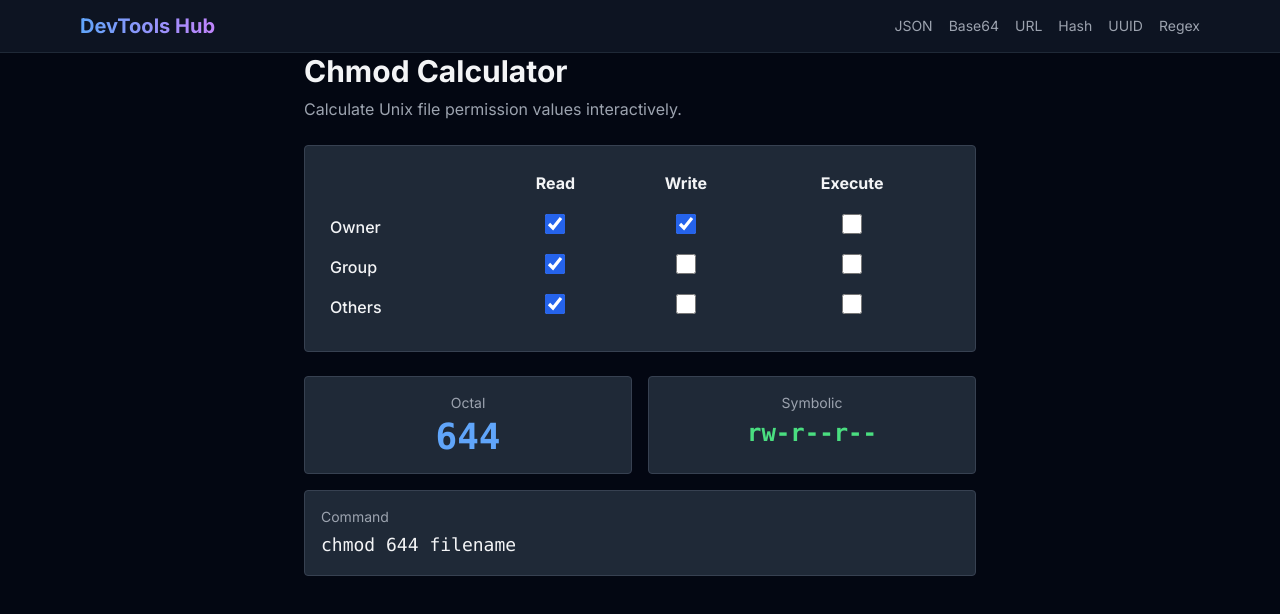
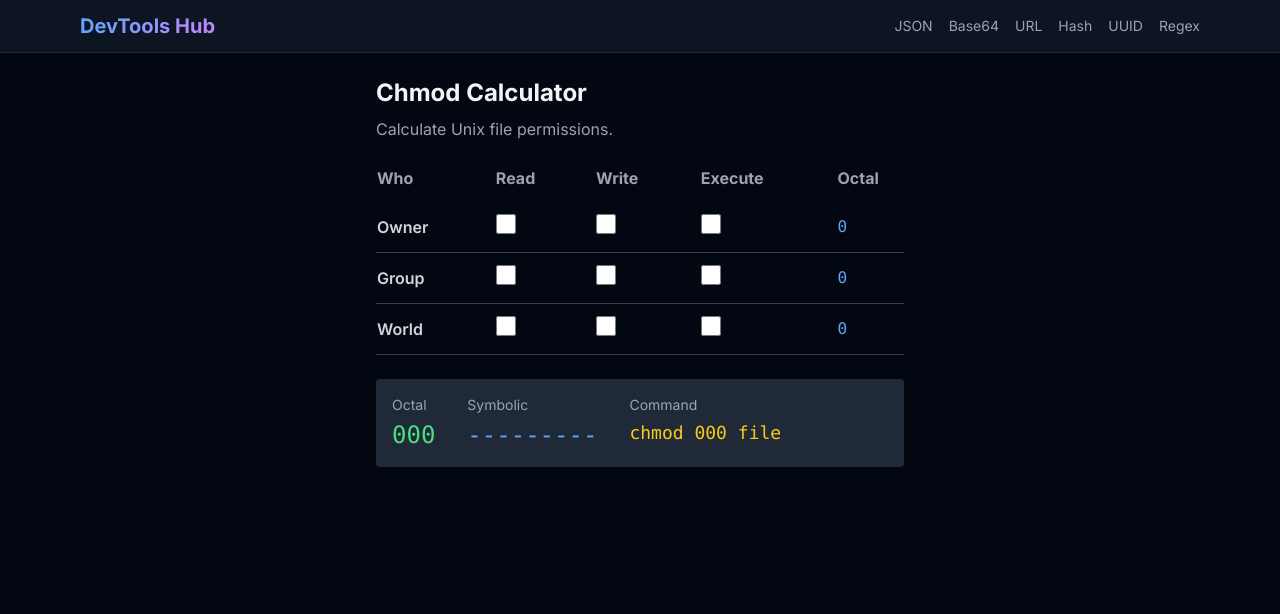
Before and after one commit to OnezSadim/devtools-hub, a Next.js app: page /tools/chmod-calculator in a window 1280 px wide. Shown: the top 614 px of the page. Built offline with nearby package versions, Linux system fonts and the light colour scheme.

Commit message:
Add tools 41-45: html-entities, text-to-slug, unicode-lookup, chmod-calculator, css-gradient-generator

```diff
--- a/src/app/page.tsx
+++ b/src/app/page.tsx
@@ -13,6 +13,12 @@ const tools = [
   { name: "Color Picker", desc: "Pick colors and convert between HEX, RGB, HSL", href: "/tools/color-picker", icon: "CL" },
   { name: "Lorem Ipsum Generator", desc: "Generate placeholder text for designs", href: "/tools/lorem-ipsum", icon: "Lp" },
   { name: "Markdown Preview", desc: "Preview and convert Markdown to HTML", href: "/tools/markdown-preview", icon: "MD" },
+
+  { name: "HTML Entities", href: "/tools/html-entities", description: "Encode and decode HTML entities instantly" },
+  { name: "Text to Slug", href: "/tools/text-to-slug", description: "Convert text to URL-friendly slugs" },
+  { name: "Unicode Lookup", href: "/tools/unicode-lookup", description: "Inspect Unicode code points of any text" },
+  { name: "Chmod Calculator", href: "/tools/chmod-calculator", description: "Calculate Unix file permission numbers visually" },
+  { name: "CSS Gradient Generator", href: "/tools/css-gradient-generator", description: "Build beautiful CSS gradients visually" },
 ];
 
 export default function Home() {
--- a/src/app/tools/chmod-calculator/page.tsx
+++ b/src/app/tools/chmod-calculator/page.tsx
@@ -1,48 +1,38 @@
 "use client";
 import { useState } from "react";
-
-const PERMS = ["Read", "Write", "Execute"];
-const ROLES = ["Owner", "Group", "Others"];
-
 export default function ChmodCalculator() {
-  const [bits, setBits] = useState([true,true,false, true,false,false, true,false,false]);
-
-  const toggle = (i: number) => { const b=[...bits]; b[i]=!b[i]; setBits(b); };
-  const octal = ROLES.map((_,r) => bits.slice(r*3,r*3+3).reduce((s,b,i)=>s+(b?[4,2,1][i]:0),0)).join("");
-  const symbolic = "" + ROLES.map((_,r) => {
-    const p = bits.slice(r*3, r*3+3);
-    return (p[0]?"r":"-") + (p[1]?"w":"-") + (p[2]?"x":"-");
-  }).join("");
-
+  const [perms, setPerms] = useState({or:false,ow:false,ox:false,gr:false,gw:false,gx:false,wr:false,ww:false,wx:false});
+  const toggle = (k: keyof typeof perms) => setPerms(p=>({...p,[k]:!p[k]}));
+  const toOctal = (r:boolean,w:boolean,x:boolean) => (r?4:0)+(w?2:0)+(x?1:0);
+  const octal = `${toOctal(perms.or,perms.ow,perms.ox)}${toOctal(perms.gr,perms.gw,perms.gx)}${toOctal(perms.wr,perms.ww,perms.wx)}`;
+  const symbolic = `${perms.or?"r":"-"}${perms.ow?"w":"-"}${perms.ox?"x":"-"}${perms.gr?"r":"-"}${perms.gw?"w":"-"}${perms.gx?"x":"-"}${perms.wr?"r":"-"}${perms.ww?"w":"-"}${perms.wx?"x":"-"}`;
+  const Row = ({label,r,w,x}:{label:string,r:keyof typeof perms,w:keyof typeof perms,x:keyof typeof perms}) => (
+    <tr className="border-b border-gray-700">
+      <td className="py-3 pr-6 text-gray-300 font-semibold">{label}</td>
+      {([r,w,x] as const).map(k=>(
+        <td key={k} className="py-3 pr-6">
+          <input type="checkbox" checked={perms[k]} onChange={()=>toggle(k)} className="w-5 h-5 cursor-pointer" />
+        </td>
+      ))}
+      <td className="py-3 text-blue-400 font-mono">{toOctal(perms[r],perms[w],perms[x])}</td>
+    </tr>
+  );
   return (
-    <div className="max-w-2xl mx-auto">
-      <h1 className="text-3xl font-bold mb-2">Chmod Calculator</h1>
-      <p className="text-gray-400 mb-6">Calculate Unix file permission values interactively.</p>
-      <div className="bg-gray-800 border border-gray-700 rounded p-6 mb-6">
-        <table className="w-full">
-          <thead><tr><th className="text-left pb-3"></th>{PERMS.map(p=><th key={p} className="pb-3 text-center">{p}</th>)}</tr></thead>
-          <tbody>{ROLES.map((role,r)=>(
-            <tr key={role}><td className="py-2 font-medium">{role}</td>
-              {PERMS.map((_, p)=>(
-                <td key={p} className="text-center"><input type="checkbox" checked={bits[r*3+p]} onChange={()=>toggle(r*3+p)} className="w-5 h-5 accent-blue-600" /></td>
-              ))}
-            </tr>
-          ))}</tbody>
-        </table>
-      </div>
-      <div className="grid grid-cols-2 gap-4">
-        <div className="bg-gray-800 border border-gray-700 rounded p-4 text-center">
-          <div className="text-gray-400 text-sm mb-1">Octal</div>
-          <div className="text-4xl font-mono font-bold text-blue-400">{octal}</div>
-        </div>
-        <div className="bg-gray-800 border border-gray-700 rounded p-4 text-center">
-          <div className="text-gray-400 text-sm mb-1">Symbolic</div>
-          <div className="text-2xl font-mono font-bold text-green-400">{symbolic}</div>
-        </div>
-      </div>
-      <div className="mt-4 bg-gray-800 border border-gray-700 rounded p-4">
-        <div className="text-gray-400 text-sm mb-1">Command</div>
-        <code className="text-lg">chmod {octal} filename</code>
+    <div className="max-w-xl mx-auto p-6">
+      <h1 className="text-2xl font-bold mb-2">Chmod Calculator</h1>
+      <p className="text-gray-400 mb-6">Calculate Unix file permissions.</p>
+      <table className="w-full mb-6">
+        <thead><tr className="text-gray-400"><th className="text-left pb-3 pr-6">Who</th><th className="text-left pb-3 pr-6">Read</th><th className="text-left pb-3 pr-6">Write</th><th className="text-left pb-3 pr-6">Execute</th><th className="text-left pb-3">Octal</th></tr></thead>
+        <tbody>
+          <Row label="Owner" r="or" w="ow" x="ox" />
+          <Row label="Group" r="gr" w="gw" x="gx" />
+          <Row label="World" r="wr" w="ww" x="wx" />
+        </tbody>
+      </table>
+      <div className="bg-gray-800 rounded p-4 flex gap-8">
+        <div><div className="text-gray-400 text-sm mb-1">Octal</div><div className="text-green-400 font-mono text-2xl">{octal}</div></div>
+        <div><div className="text-gray-400 text-sm mb-1">Symbolic</div><div className="text-blue-400 font-mono text-2xl">{symbolic}</div></div>
+        <div><div className="text-gray-400 text-sm mb-1">Command</div><div className="text-yellow-400 font-mono text-lg">chmod {octal} file</div></div>
       </div>
     </div>
   );
--- /dev/null
+++ b/src/app/tools/html-entities/page.tsx
@@ -0,0 +1,28 @@
+"use client";
+import { useState } from "react";
+export default function HtmlEntities() {
+  const [input, setInput] = useState("");
+  const [mode, setMode] = useState<"encode"|"decode">("encode");
+  const encode = (s: string) => s.replace(/[&<>"']/g, c => ({"&":"&amp;","<":"&lt;",">":"&gt;", '"':"&quot;","'":"&#39;"}[c]||c));
+  const decode = (s: string) => s.replace(/&amp;|&lt;|&gt;|&quot;|&#39;/g, c => ({"&amp;":"&","&lt;":"<","&gt;":">",'&quot;':'"',"&#39;":"'"}[c]||c));
+  const output = mode === "encode" ? encode(input) : decode(input);
+  return (
+    <div className="max-w-2xl mx-auto p-6">
+      <h1 className="text-2xl font-bold mb-2">HTML Entities</h1>
+      <p className="text-gray-400 mb-4">Encode or decode HTML special characters.</p>
+      <div className="flex gap-2 mb-4">
+        {(["encode","decode"] as const).map(m => (
+          <button key={m} onClick={() => setMode(m)} className={`px-4 py-2 rounded capitalize ${mode===m?"bg-blue-600 text-white":"bg-gray-700 text-gray-300"}`}>{m}</button>
+        ))}
+      </div>
+      <textarea value={input} onChange={e=>setInput(e.target.value)} placeholder="Enter text..." className="w-full h-32 bg-gray-800 text-white p-3 rounded font-mono text-sm mb-4" />
+      <div className="bg-gray-800 rounded p-4">
+        <div className="flex justify-between items-center mb-2">
+          <span className="text-gray-400 text-sm">Output</span>
+          <button onClick={()=>navigator.clipboard.writeText(output)} className="text-blue-400 text-sm">Copy</button>
+        </div>
+        <pre className="text-green-400 font-mono text-sm whitespace-pre-wrap break-all">{output||"Output will appear here"}</pre>
+      </div>
+    </div>
+  );
+}
--- a/src/app/tools/text-to-slug/page.tsx
+++ b/src/app/tools/text-to-slug/page.tsx
@@ -1,20 +1,21 @@
-'use client';
-import { useState } from 'react';
+"use client";
+import { useState } from "react";
 export default function TextToSlug() {
-  const [input, setInput] = useState('');
-  const toSlug = (s) => s.toLowerCase().normalize('NFD').replace(/[̀-ͯ]/g,'').replace(/[^a-z0-9\s-]/g,'').trim().replace(/[\s]+/g,'-').replace(/-+/g,'-');
+  const [input, setInput] = useState("");
+  const toSlug = (s: string) => s.toLowerCase().trim().replace(/[^\w\s-]/g,"").replace(/[\s_-]+/g,"-").replace(/^-+|-+$/g,"");
   const slug = toSlug(input);
   return (
-    <main style={{minHeight:'100vh',background:'#0f172a',color:'#e2e8f0',padding:'2rem',fontFamily:'sans-serif'}}>
-      <h1 style={{fontSize:'2rem',marginBottom:'0.5rem'}}>Text to Slug</h1>
-      <p style={{color:'#94a3b8',marginBottom:'2rem'}}>Convert text to URL-friendly slugs</p>
-      <div style={{maxWidth:'600px'}}>
-        <label style={{display:'block',marginBottom:'0.5rem',color:'#94a3b8'}}>Input Text</label>
-        <input value={input} onChange={e=>setInput(e.target.value)} placeholder="My Blog Post Title!" style={{width:'100%',background:'#1e293b',border:'1px solid #334155',borderRadius:'8px',padding:'0.75rem',color:'#e2e8f0',fontSize:'1rem',marginBottom:'1.5rem'}} />
-        <label style={{display:'block',marginBottom:'0.5rem',color:'#94a3b8'}}>Slug Output</label>
-        <div style={{background:'#1e293b',border:'1px solid #334155',borderRadius:'8px',padding:'0.75rem',color:'#10b981',fontFamily:'monospace',fontSize:'1rem',marginBottom:'1rem',minHeight:'3rem'}}>{slug || <span style={{color:'#475569'}}>slug-will-appear-here</span>}</div>
-        <button onClick={()=>navigator.clipboard.writeText(slug)} disabled={!slug} style={{padding:'0.75rem 2rem',background:slug?'#6366f1':'#334155',color:'white',border:'none',borderRadius:'8px',cursor:slug?'pointer':'default'}}>Copy Slug</button>
+    <div className="max-w-2xl mx-auto p-6">
+      <h1 className="text-2xl font-bold mb-2">Text to Slug</h1>
+      <p className="text-gray-400 mb-4">Convert any text into a URL-friendly slug.</p>
+      <input value={input} onChange={e=>setInput(e.target.value)} placeholder="Enter text to slugify..." className="w-full bg-gray-800 text-white p-3 rounded font-mono text-sm mb-4" />
+      <div className="bg-gray-800 rounded p-4">
+        <div className="flex justify-between items-center mb-2">
+          <span className="text-gray-400 text-sm">Slug</span>
+          <button onClick={()=>navigator.clipboard.writeText(slug)} className="text-blue-400 text-sm">Copy</button>
+        </div>
+        <p className="text-green-400 font-mono text-lg break-all">{slug||"slug-will-appear-here"}</p>
       </div>
-    </main>
+    </div>
   );
 }
--- /dev/null
+++ b/src/app/tools/unicode-lookup/page.tsx
@@ -0,0 +1,28 @@
+"use client";
+import { useState } from "react";
+export default function UnicodeLookup() {
+  const [input, setInput] = useState("");
+  const chars = Array.from(input).map(c => ({ char: c, code: c.codePointAt(0)?.toString(16).toUpperCase().padStart(4,"0"), decimal: c.codePointAt(0), name: `U+${c.codePointAt(0)?.toString(16).toUpperCase().padStart(4,"0")}` }));
+  return (
+    <div className="max-w-2xl mx-auto p-6">
+      <h1 className="text-2xl font-bold mb-2">Unicode Lookup</h1>
+      <p className="text-gray-400 mb-4">Inspect Unicode code points for any text.</p>
+      <input value={input} onChange={e=>setInput(e.target.value)} placeholder="Type or paste text..." className="w-full bg-gray-800 text-white p-3 rounded text-lg mb-4" />
+      {chars.length > 0 && (
+        <div className="overflow-x-auto">
+          <table className="w-full text-sm">
+            <thead><tr className="text-gray-400 border-b border-gray-700">{["Char","Code Point","Decimal","Hex"].map(h=><th key={h} className="text-left py-2 pr-4">{h}</th>)}</tr></thead>
+            <tbody>{chars.map((c,i)=>(
+              <tr key={i} className="border-b border-gray-800">
+                <td className="py-2 pr-4 text-2xl">{c.char}</td>
+                <td className="py-2 pr-4 text-blue-400 font-mono">{c.name}</td>
+                <td className="py-2 pr-4 text-gray-300 font-mono">{c.decimal}</td>
+                <td className="py-2 pr-4 text-green-400 font-mono">{c.code}</td>
+              </tr>
+            ))}</tbody>
+          </table>
+        </div>
+      )}
+    </div>
+  );
+}
```
Also changed, not shown: src/app/sitemap.ts (+32 -1 lines), src/app/tools/css-gradient-generator/page.tsx (added, +36 -0 lines).
